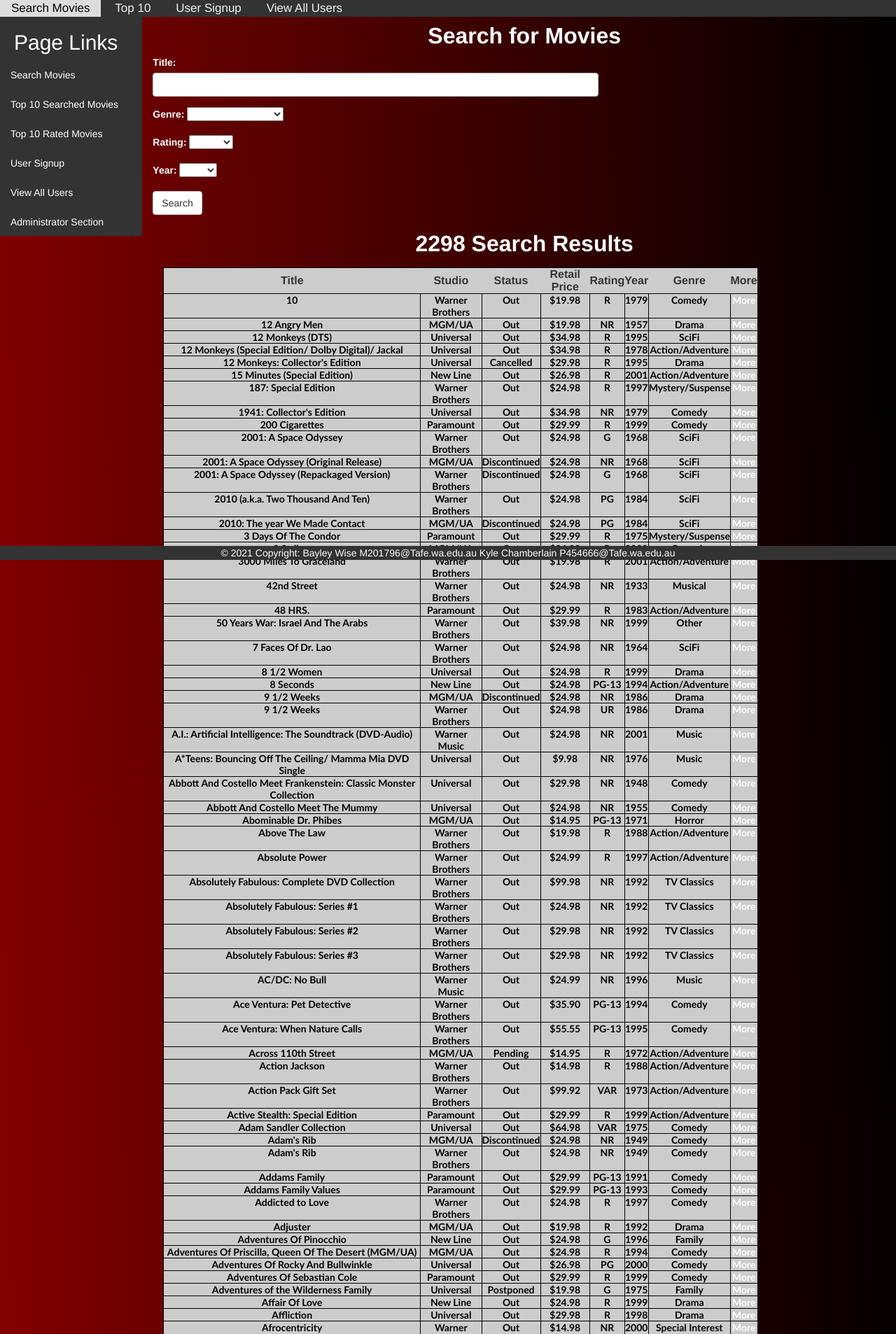
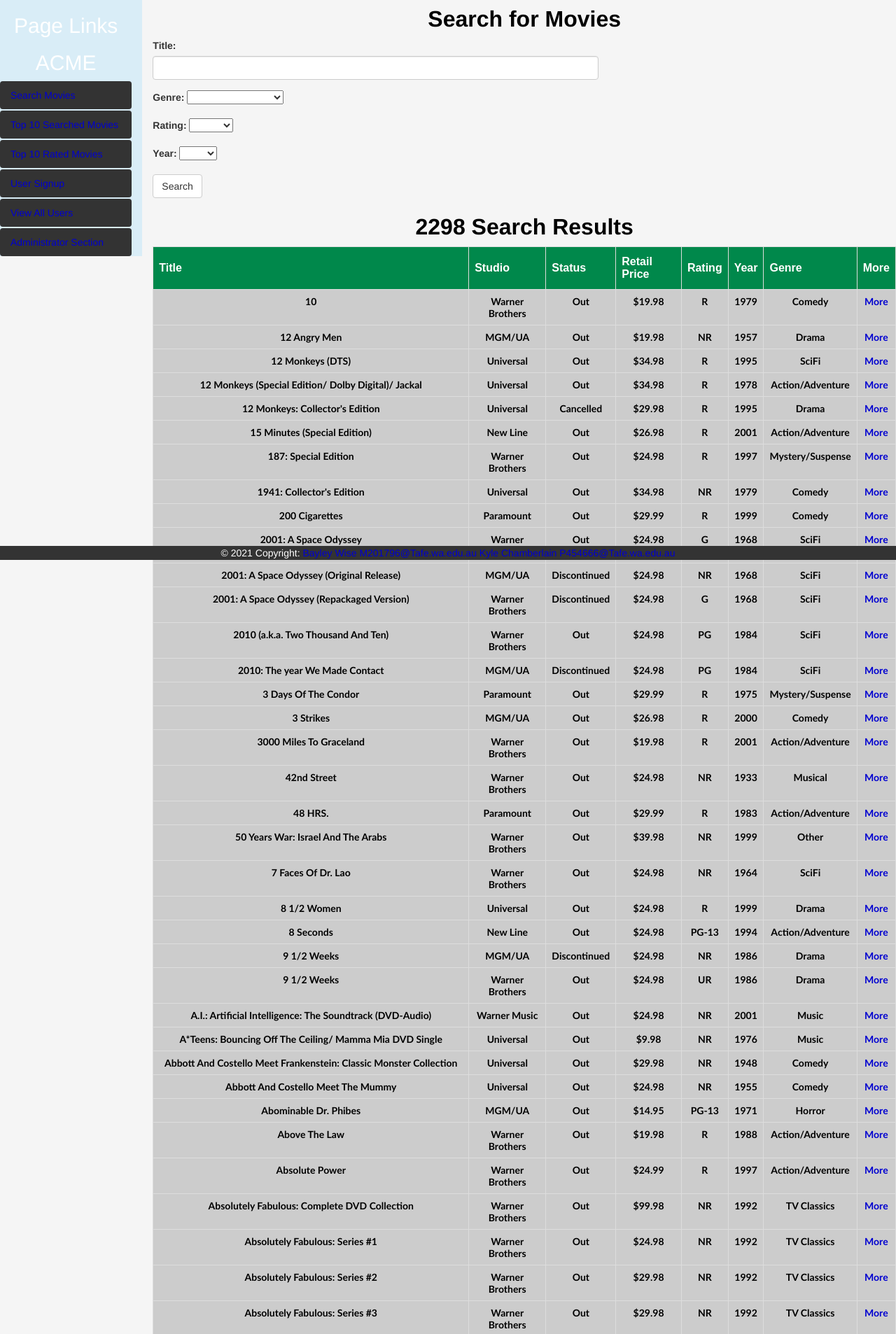
Before and after one commit to pressb2jump/RAD, a PHP site: page /search_Movie.php in a window 1280 px wide. Shown: the top 1906 px of the page at 70% size. Run offline with PHP 8.4, Linux system fonts and the light colour scheme; data comes from the database, SQL or seed files in the repository; data that the repository does not hold is empty.

Commit message:
updating code

```diff
--- a/WebSite/StyleSheet.css
+++ b/WebSite/StyleSheet.css
@@ -11,59 +11,27 @@ h1
     font-size: 32px;
     font-weight: bold;
     padding-top: 10px;
-    color: #ffffff;
+    color: black;
     text-align: center;
 }
 h2 {
     color: white;
 }
 a {
-    color: white;
-}
-table {
-    width: 80%;
-    border: 1px #000 solid;
-    border-collapse: collapse;
-    border-spacing: 0px;
-    margin: 15px ;
-
+    color: #0000d0;
 }
 
-td
-{
-    background-color: #CCC;
-    border: 1px #000 solid;
-    font-family: Calibri, sans-serif;
-    font-weight: bold;
-    font-size: 14px;
-    color: #000;
+.button {
+    background-color: #4CAF50; /* Green */
+    border: none;
+    color: white;
+    padding: 15px 32px;
     text-align: center;
-    vertical-align: top;
-}
+    text-decoration: none;
+    display: inline-block;
+    font-size: 16px;
+  }
 
-tr
-{
-    height: auto;
-}
-
-th
-{
-    text-align: center;
-    background-color: #CCC;
-}
-
-label {
-    color: white;
-}
-
-header {
-    min-width: 100%;
-    /* position:fixed; */
-}
-
-/* body {
-    min-width: 100%;
-} */
 .form-control
 {
     width: 60%;
@@ -71,7 +39,7 @@ header {
 .topnav
 {
     /* overflow: hidden; */
-    background-color: #333;
+    background-color: black;
     min-width: 100%;
 }
 
@@ -98,8 +66,9 @@ header {
 }
 
 
+
 #data-body{
-    background-image: linear-gradient(to top right, red, black);
+    background-color: whitesmoke;
     min-height: 100%;
     min-width: 100%;
 }
@@ -113,28 +82,17 @@ header {
     text-align: center;
 }
 
+/* Table Designs */
 
-
-#result table {
-    width: 150px;
-    border: 1px #000 solid;
-    border-collapse: collapse;
-    border-spacing: 0px;
-    margin: 15px ;
-}
-
-
-
-#top10_table table
+/* Top 10 table designs */
+table
 {
     width: 80%;
     margin: auto;
-
 }
-
-#top10_table td
+td
 {
-    background-color: #CCC;
+    background-color: #cccccc;
     border: 1px #000 solid;
     font-family: Calibri, sans-serif;
     font-weight: bold;
@@ -143,8 +101,44 @@ header {
     text-align: center;
     vertical-align: top;
 }
-
-#data-footer {
+/* Movies Table for searched movies page */
+#movies, #usersTable
+{
+    font-family: Arial, Helvetica, sans-serif;
+    border-collapse: collapse;
+    width: 100%;
+}
+td,th
+{
+border: 1px solid #ddd;
+padding: 8px;
+}
+tr:nth-child(even)
+{
+    background-color: #f2f2f2;
+}
+tr:hover
+{
+    background-color: #ddd;
+}
+th
+{
+padding-top: 12px;
+padding-bottom: 12px;
+text-align: left;
+background-color: #00884b;
+color: white;
+}
+#resulttable
+{
+    width: 150px;
+    border: 1px #000 solid;
+    border-collapse: collapse;
+    border-spacing: 0px;
+    margin: 15px ;
+}
+#data-footer
+{
     position:fixed;
     bottom:0px;
     right: 0;
@@ -155,7 +149,8 @@ header {
     background-color: #333;
     color: white;
 }
-#banner /* the heading of the page */ {
+#banner /* the heading of the page */
+{
     background-color: #fff;
     color: #000;
     border-top: 1px solid #000;
@@ -182,12 +177,13 @@ header {
     padding: 12px 20px;
     margin: 15px ;
 }
-
-#data-chart {
+#data-chart
+{
     position: center;
     left: 30px;
 }
+#data-nav-bar a
+{
+    background: #333;
 
-#data-nav-bar {
-    background:  #333;
 }
--- a/WebSite/header.php
+++ b/WebSite/header.php
@@ -24,12 +24,12 @@
 ?>
 <header>
   <!-- Navbar -->
-  <div class="topnav">
+  <!-- <div class="topnav">
         <a href="search_Movie.php">Search Movies</a>
         <a href="top_Movies.php">Top 10</a>
         <a href="userSignUp.php">User Signup</a>
         <a href="showUsers.php">View All Users</a>
-  </div>
+  </div> -->
 
   <!-- Navbar -->
 </header>
--- a/WebSite/search_Movie.php
+++ b/WebSite/search_Movie.php
@@ -64,6 +64,7 @@ Update_Search_hits($title, $rating, $genre, $year);
 <div id="data-body" class="row">
     <nav id="data-nav-bar" class="col-lg-2 bg-info">
         <h2 class="text-center">Page Links</h2>
+        <h2 class="text-center">ACME</h2>
         <ul class="nav nav-pills nav-stacked">
             <li><a href="search_Movie.php">Search Movies</a></li>
             <li><a href="top_Searched.php">Top 10 Searched Movies</a></li>
@@ -129,7 +130,7 @@ Update_Search_hits($title, $rating, $genre, $year);
             echo("<h1>$results Search Results</h1>");
         }
         ?>
-        <table>
+        <table id="movies">
             <tr>
                 <th>Title</th>
                 <th>Studio</th>
--- a/WebSite/showUsers.php
+++ b/WebSite/showUsers.php
@@ -83,7 +83,7 @@ $result = Show_user($userEmail);
             }
         }
         ?>
-        <table>
+        <table id="usersTable">
             <tr>
                 <th>First Name</th>
                 <th>Last Name</th>
```
Also changed, not shown: WebSite/index.php (added, +66 -0 lines).
